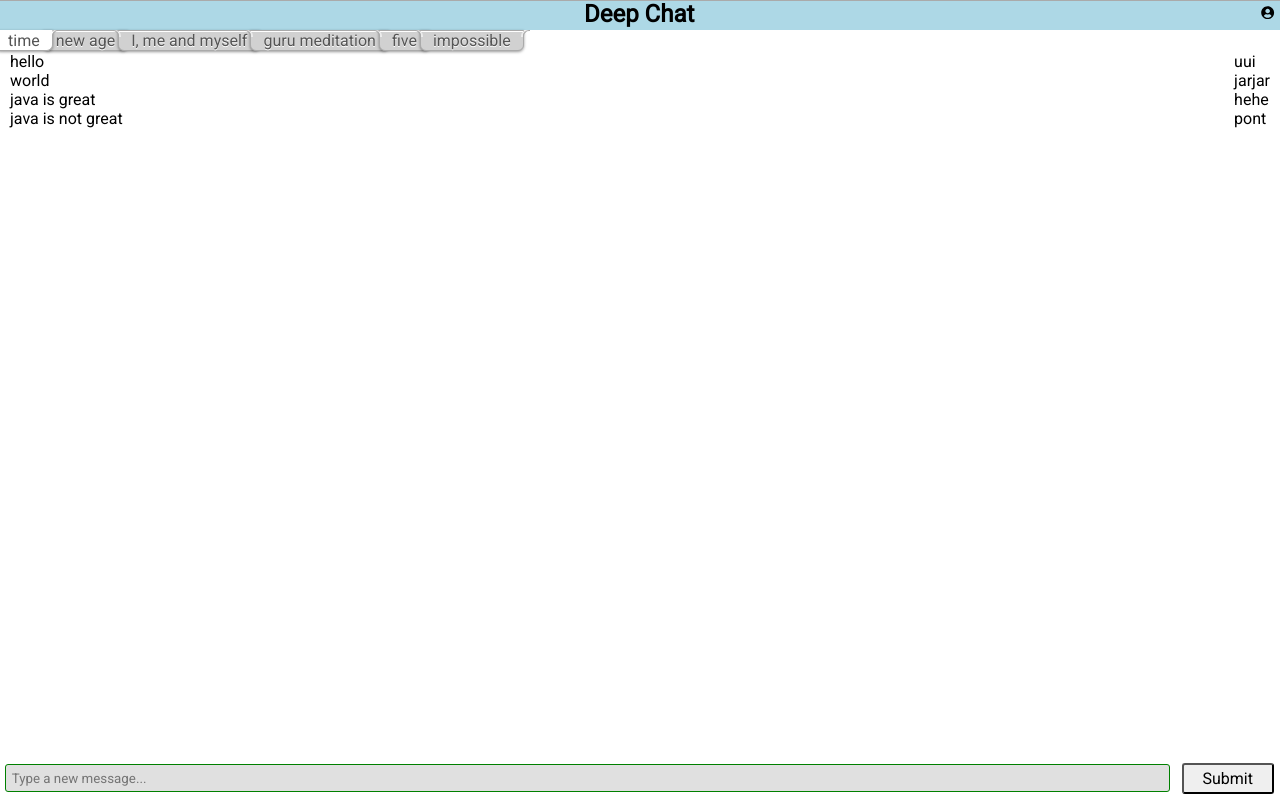
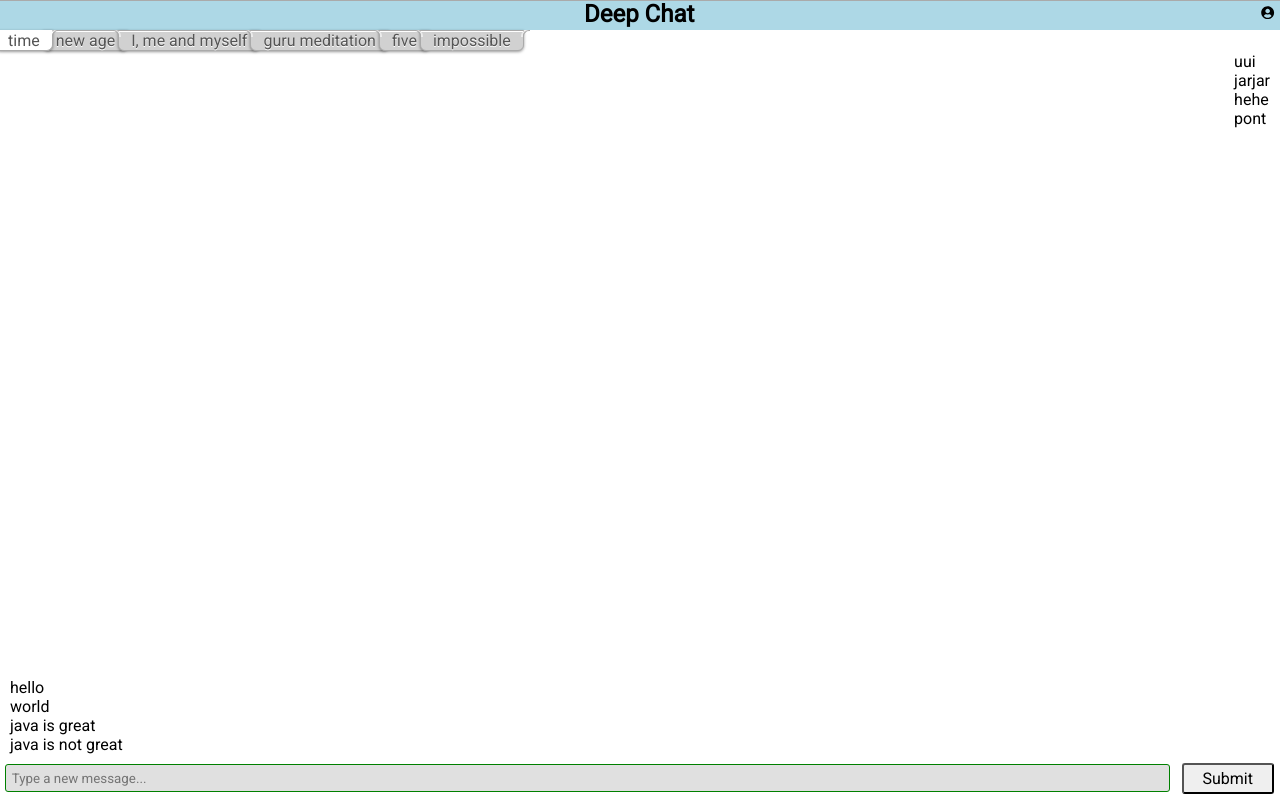
Before and after one commit to Quidiox/deep-chat, a React (Create React App) app: page /chat in a window 1280 px wide. Built offline with nearby package versions, Linux system fonts and the light colour scheme; no server answers.

Commit message:
refactoring structure of user create

```diff
--- a/src/App.js
+++ b/src/App.js
@@ -2,7 +2,8 @@ import React, { Component } from 'react'
 import { connect } from 'react-redux'
 import { Switch, Route, withRouter } from 'react-router-dom'
 import Login from './pages/auth/Login'
-import CreateUser from './pages/user/Create'
+import CreateUser from './pages/user/create'
+import Profile from './pages/user/profile'
 import Header from './pages/header'
 import FrontPage from './pages/frontpage'
 import Chat from './pages/chat'
@@ -19,7 +20,8 @@ class App extends Component {
           <Route exact path="/" component={FrontPage} />
           <Route path="/login" component={Login} />
           <Route path="/register" component={CreateUser} />
-          <Route path="home" component={Home} />
+          <Route path="/profile" component={Profile} />
+          <Route path="/home" component={Home} />
           <Route path="/chat" component={Chat} />
         </Switch>
         <GlobalStyle />
--- a/src/components/blocks/StyledChatroom/index.js
+++ b/src/components/blocks/StyledChatroom/index.js
@@ -2,6 +2,7 @@ import styled from 'styled-components/macro'
 
 const StyledChatroom = styled.div`
   max-width: 1000px;
+  margin: 0 auto;
   display: flex;
 `
 
--- a/src/components/blocks/StyledMessageList/index.js
+++ b/src/components/blocks/StyledMessageList/index.js
@@ -3,8 +3,10 @@ import LI from './LI'
 
 const StyledMessageList = styled.ul`
   list-style-type: none;
-  padding: 0 5px 0 10px;
+  padding: 0 5px 5px 10px;
   margin: 1px 0 1px 0;
+  position: fixed;
+  bottom: 40px;
 `
 
 StyledMessageList.LI = LI
--- a/src/pages/chat/chatroom/index.js
+++ b/src/pages/chat/chatroom/index.js
@@ -17,7 +17,13 @@ const users = [
   { name: 'pont', id: 6 }
 ]
 
-const Chatroom = props => {
+const Chatroom = ({ message }) => {
+  const checkMessage = message => {
+    if (message) {
+      messages.push({ text: message, id: Math.random() * 1000 })
+    }
+  }
+  checkMessage(message)
   return (
     <StyledChatroom>
       <MessageList messages={messages} />
--- a/src/pages/chat/index.js
+++ b/src/pages/chat/index.js
@@ -36,8 +36,7 @@ const Chat = props => {
   return (
     <StyledChatPage>
       <Tabs tabs={tabs} />
-      <Chatroom />
-      <p>{message}</p>
+      <Chatroom message={message} />
       <p>{error}</p>
     </StyledChatPage>
   )
--- a/src/pages/header/index.js
+++ b/src/pages/header/index.js
@@ -62,6 +62,7 @@ const Header = props => {
         {userMenu && props.user.id ? (
           <StyledHeader.DropDownMenu onClick={handleClick('userMenu')} right>
             {menuItem('/logout', 'Logout', 'sign-out-alt')}
+            {menuItem('/profile', 'Profile', 'id-card')}
           </StyledHeader.DropDownMenu>
         ) : (
           userMenu && (
--- a/src/pages/user/CreateForm.js
+++ b/src/pages/user/create/form.js
@@ -1,7 +1,7 @@
 import React from 'react'
-import StyledForm from '../../components/blocks/StyledForm'
+import StyledForm from '../../../components/blocks/StyledForm'
 
-const CreateForm = ({
+const Form = ({
   name,
   username,
   password,
@@ -61,4 +61,4 @@ const CreateForm = ({
   )
 }
 
-export default CreateForm
+export default Form
--- a/src/pages/user/Create.js
+++ b/src/pages/user/create/index.js
@@ -1,9 +1,9 @@
 import React, { Component } from 'react'
 import { connect } from 'react-redux'
-import CreateForm from './CreateForm'
-import StyledColumn from '../../components/blocks/StyledColumn'
-import H1 from '../../components/elements/H1'
-import { requestCreateUser } from '../../reducers/userReducer'
+import Form from './form'
+import StyledColumn from '../../../components/blocks/StyledColumn'
+import H1 from '../../../components/elements/H1'
+import { requestCreateUser } from '../../../reducers/userReducer'
 
 class Create extends Component {
   state = {
@@ -54,7 +54,7 @@ class Create extends Component {
     return (
       <StyledColumn>
         <H1>Register</H1>
-        <CreateForm
+        <Form
           name={name}
           username={username}
           password={password}
--- /dev/null
+++ b/src/pages/user/profile/edit/index.js
@@ -0,0 +1,5 @@
+import React from 'react'
+
+const Edit = props => {}
+
+export default Edit
--- /dev/null
+++ b/src/pages/user/profile/index.js
@@ -0,0 +1,7 @@
+import React from 'react'
+
+const Profile = props => {
+  return <div>Profile page</div>
+}
+
+export default Profile
```
Also changed, not shown: src/pages/user/profile/delete/index.js (added, +8 -0 lines), src/pages/user/Edit.js (deleted).
